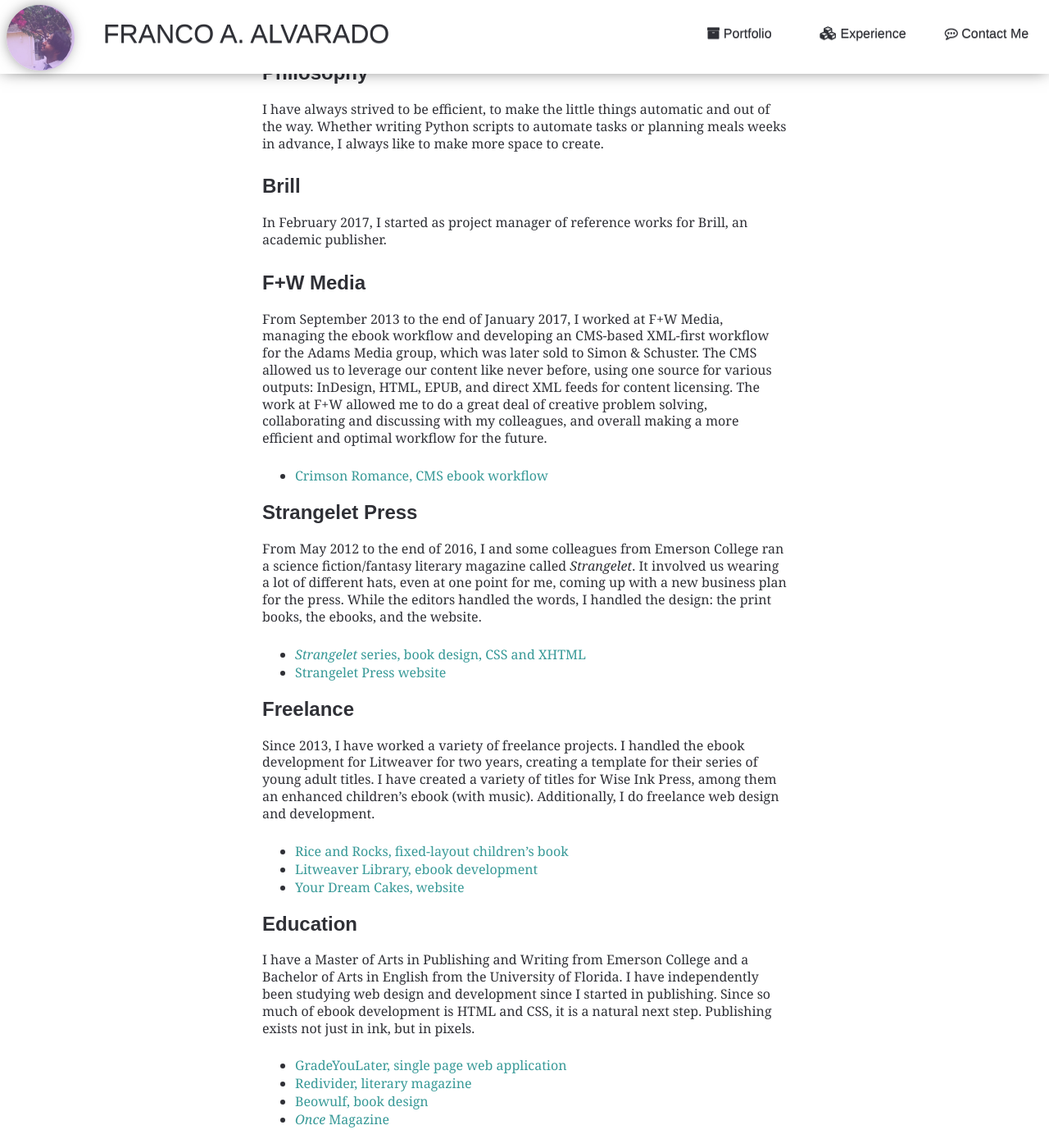
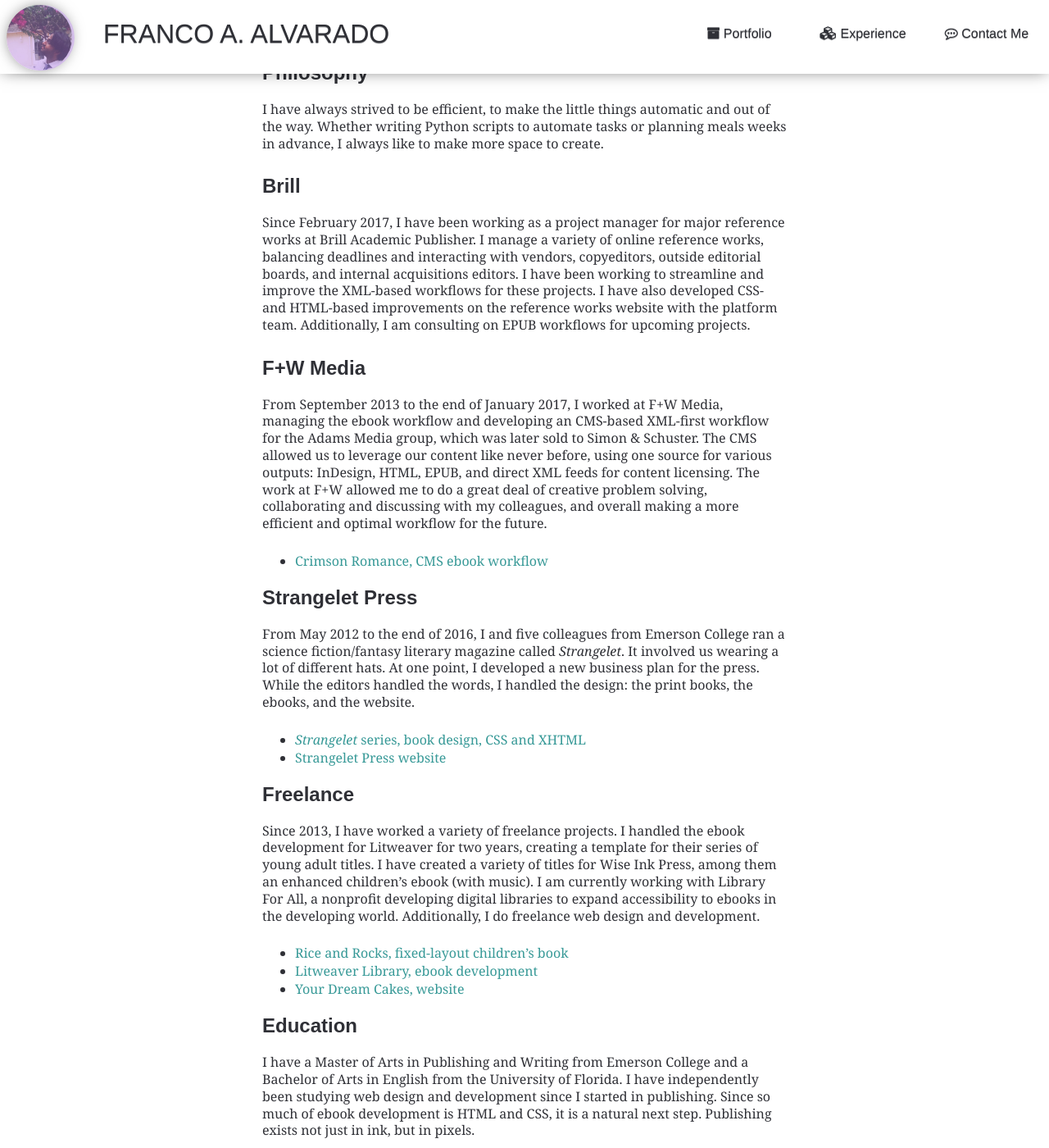
Before and after one commit to francopub/francopub.github.io, a Jekyll site: the page built from experience/index.html, in a window 1280 px wide and 1400 px high, scrolled down 493 px. Shown: the whole window at 82% size. Built offline with Jekyll 4.4.1, drawn with Linux system fonts in a browser that asks for light colours; some web fonts are replaced; some of the changed text lies outside the part shown.

Commit message:
updated experience page

```diff
--- a/experience/index.html
+++ b/experience/index.html
@@ -11,7 +11,7 @@
 <p>I have always strived to be efficient, to make the little things automatic and out of the way. Whether writing Python scripts to automate tasks or planning meals weeks in advance, I always like to make more space to create. </p>
 
   <h2>Brill</h2>
-  <p>In February 2017, I started as project manager of reference works for Brill, an academic publisher.</p>
+  <p>Since February 2017, I have been working as a project manager for major reference works at Brill Academic Publisher. I manage a variety of online reference works, balancing deadlines and interacting with vendors, copyeditors, outside editorial boards, and internal acquisitions editors. I have been working to streamline and improve the XML-based workflows for these projects. I have also developed CSS- and HTML-based improvements on the reference works website with the platform team. Additionally, I am consulting on EPUB workflows for upcoming projects.</p>
 
 <h2>F+W Media</h2>
 <p>From September 2013 to the end of January 2017, I worked at F+W Media, managing the ebook workflow and developing an CMS-based XML-first workflow for the Adams Media group, which was later sold to Simon &amp; Schuster. The CMS allowed us to leverage our content like never before, using one source for various outputs: InDesign, HTML, EPUB, and direct XML feeds for content licensing. The work at F+W allowed me to do a great deal of creative problem solving, collaborating and discussing with my colleagues, and overall making a more efficient and optimal workflow for the future.</p>
@@ -21,7 +21,7 @@
 
 <h2>Strangelet Press</h2>
 
-<p>From May 2012 to the end of 2016, I and some colleagues from Emerson College ran a science fiction/fantasy literary magazine called <i>Strangelet</i>. It involved us wearing a lot of different hats, even at one point for me, coming up with a new business plan for the press. While the editors handled the words, I handled the design: the print books, the ebooks, and the website. </p>
+<p>From May 2012 to the end of 2016, I and five colleagues from Emerson College ran a science fiction/fantasy literary magazine called <i>Strangelet</i>. It involved us wearing a lot of different hats. At one point, I developed a new business plan for the press. While the editors handled the words, I handled the design: the print books, the ebooks, and the website. </p>
 
 <ul>
   <li><a href="{{ site.baseurl }}{% post_url 2016-10-09-StrangeletPress %}"><i>Strangelet</i> series, book design, CSS and XHTML</a></li>
@@ -30,7 +30,7 @@
 
 <h2>Freelance</h2>
 
-<p>Since 2013, I have worked a variety of freelance projects. I handled the ebook development for Litweaver for two years, creating a template for their series of young adult titles. I have created a variety of titles for Wise Ink Press, among them an enhanced children&#8217;s ebook (with music). Additionally, I do freelance web design and development.</p>
+<p>Since 2013, I have worked a variety of freelance projects. I handled the ebook development for Litweaver for two years, creating a template for their series of young adult titles. I have created a variety of titles for Wise Ink Press, among them an enhanced children&#8217;s ebook (with music). I am currently working with Library For All, a nonprofit developing digital libraries to expand accessibility to ebooks in the developing world. Additionally, I do freelance web design and development.</p>
 
 <ul>
   <li><a href="{{ site.baseurl }}{% post_url 2016-10-02-RiceAndRocks %}">Rice and Rocks, fixed-layout children&#8217;s book</a></li>
@@ -74,6 +74,7 @@
       </li>
     <li>Your Dream Cakes. Web design and development (Dec 2015).
     </li>
+    <li>Library For All. Ebook development and consultation (since February 2016).
   </ul>
 <h2>Internships and fellowships </h2>
   <ul>
```
